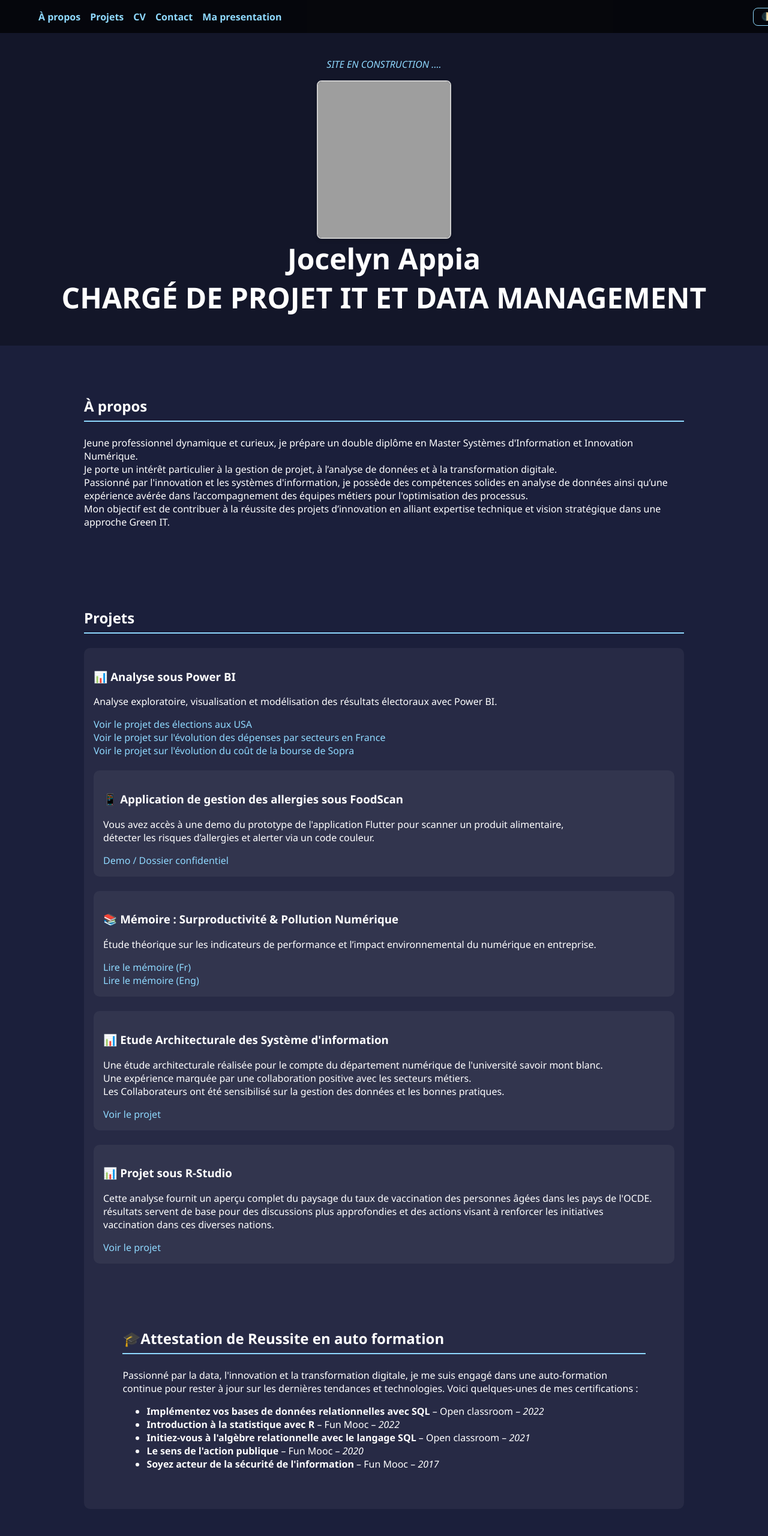
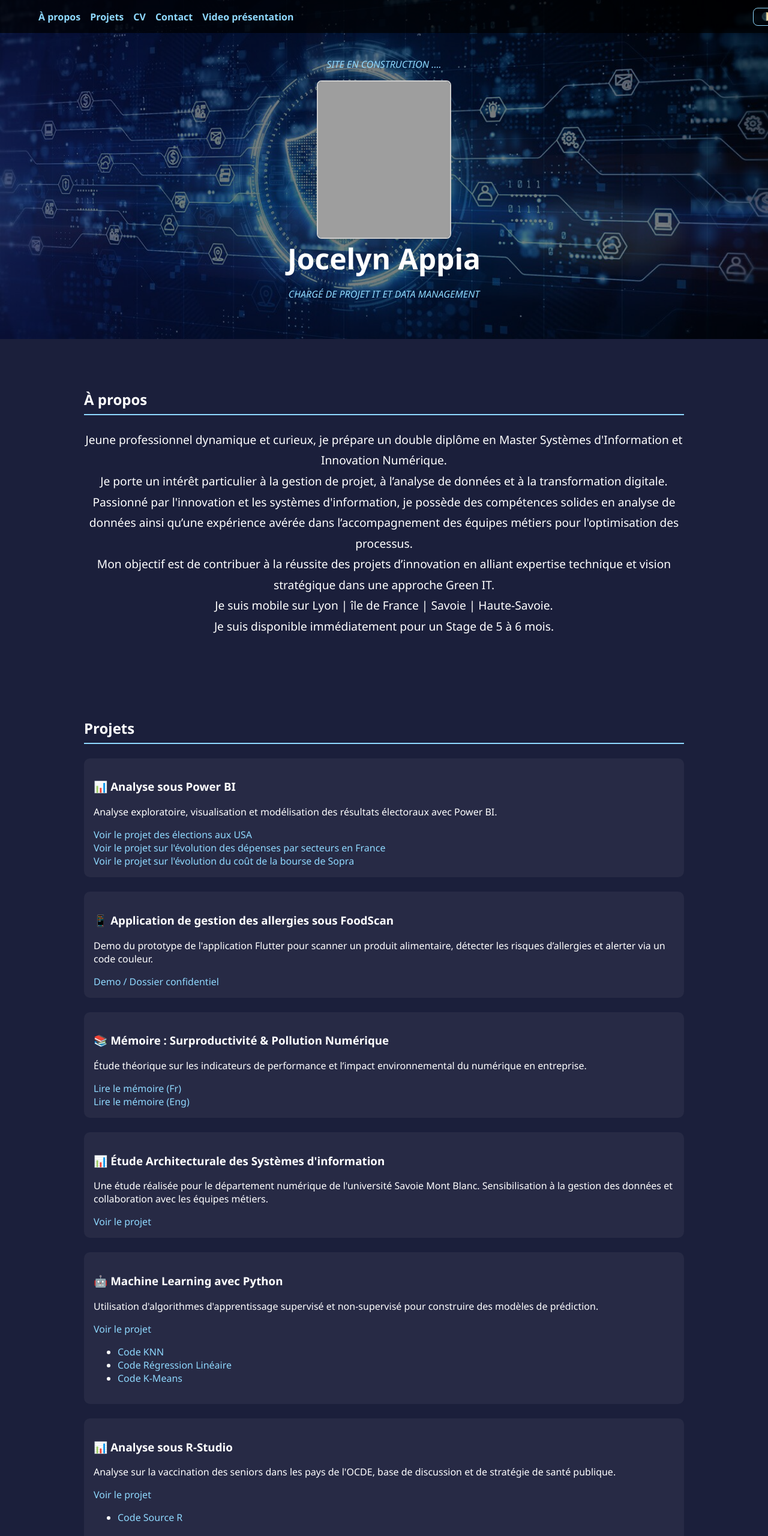
Before and after one commit to Jocelynappia/Portfolio_Jocelyn, a plain HTML site: page index.html in a window 1280 px wide. Shown: the top 2560 px of the page at 60% size. Drawn offline with Linux system fonts and the light colour scheme; grey boxes are pictures that could not be loaded.

Commit message:
Porfolio up

```diff
--- a/index.html
+++ b/index.html
@@ -14,7 +14,7 @@
       <li><a href="#projects">Projets</a></li>
       <li><a href="CV_portfolio.html" target="_blank">CV</a></li>
       <li><a href="#contact">Contact</a></li>
-      <li><a href="#">Ma presentation</a></li>
+      <li><a href="https://www.youtube.com/watch?v=VIDEO_ID" target="_blank">Video présentation</a></li>
     </ul>
     <button class="theme-toggle" onclick="toggleTheme()">🌓 Thème</button>
   </nav>
@@ -25,23 +25,19 @@
       <img src="jocelyn.png" alt="Jocelyn Appia" class="profile-pic" />
     </div>
     <h1>Jocelyn Appia</h1>
-    <h1>CHARGÉ DE PROJET IT ET DATA MANAGEMENT</h1>
+    <p>CHARGÉ DE PROJET IT ET DATA MANAGEMENT</p>
   </header>
 
   <section id="about">
     <h2>À propos</h2>
-    <p>Jeune professionnel dynamique et curieux, je prépare un
-        double diplôme en Master Systèmes d'Information et
-        Innovation Numérique. <br>Je porte un intérêt particulier à la
-        gestion de projet, à l’analyse de données et à la
-        transformation digitale. <br>Passionné par l'innovation et les
-        systèmes d'information, je possède des compétences
-        solides en analyse de données ainsi qu’une expérience
-        avérée dans l’accompagnement des équipes métiers pour
-        l'optimisation des processus.<br> Mon objectif est de
-        contribuer à la réussite des projets d’innovation en alliant
-        expertise technique et vision stratégique dans une
-        approche Green IT. </p>
+    <p>
+      Jeune professionnel dynamique et curieux, je prépare un double diplôme en Master Systèmes d'Information et Innovation Numérique.
+      <br>Je porte un intérêt particulier à la gestion de projet, à l’analyse de données et à la transformation digitale.
+      <br>Passionné par l'innovation et les systèmes d'information, je possède des compétences solides en analyse de données ainsi qu’une expérience avérée dans l’accompagnement des équipes métiers pour l'optimisation des processus.
+      <br>Mon objectif est de contribuer à la réussite des projets d’innovation en alliant expertise technique et vision stratégique dans une approche Green IT.
+      <br> Je suis mobile sur Lyon | île de France | Savoie | Haute-Savoie.
+      <br> Je suis disponible immédiatement pour un Stage de 5 à 6 mois.
+    </p>
   </section>
 
   <section id="projects">
@@ -52,18 +48,18 @@
       <p>Analyse exploratoire, visualisation et modélisation des résultats électoraux avec Power BI.</p>
       <div>
         <a href="https://github.com/Jocelynappia/Portfolio_Jocelyn/blob/main/TP006_election_USA_Jocelyn_Masoud.pbix" target="_blank">Voir le projet des élections aux USA</a>
-
+      </div>
       <div>
         <a href="https://github.com/Jocelynappia/Portfolio_Jocelyn/blob/main/TP02Jocelyn_Masoud.pbix" target="_blank">Voir le projet sur l'évolution des dépenses par secteurs en France</a>
       </div>
       <div>
         <a href="https://github.com/Jocelynappia/Portfolio_Jocelyn/blob/main/TP07_SopraSteria_Jocelyn_Masoud.pbix" target="_blank">Voir le projet sur l'évolution du coût de la bourse de Sopra</a>
-      </div> <br>
+      </div>
     </div>
 
     <div class="project">
       <h3>📱 Application de gestion des allergies sous FoodScan</h3>
-      <p>Vous avez accès à une demo du prototype de l'application Flutter pour scanner un produit alimentaire,<br> détecter les risques d’allergies et alerter via un code couleur.</p>
+      <p>Demo du prototype de l'application Flutter pour scanner un produit alimentaire, détecter les risques d’allergies et alerter via un code couleur.</p>
       <a href="#">Demo / Dossier confidentiel</a>
     </div>
 
@@ -71,62 +67,65 @@
       <h3>📚 Mémoire : Surproductivité & Pollution Numérique</h3>
       <p>Étude théorique sur les indicateurs de performance et l’impact environnemental du numérique en entreprise.</p>
       <div>
-      <a href="https://github.com/Jocelynappia/Portfolio_Jocelyn/blob/main/JOCELYN_APPIA%20M2%20S2IN%20_%20INDICATEUR%20DE%20PERF%20V401042025.pdf" target="_blank">Lire le mémoire (Fr) </a>
-    </div>
-    <div>
-      <a href="https://github.com/Jocelynappia/Portfolio_Jocelyn/blob/main/MEMOIE%20_%20PERFORMANCE%20INDICATORS%20THAT%20ALLOW%20TO%20TRACK%20OVERPRODUCTIVITY%20AND%20DIGITAL%20POLLUTION.pdf" target="_blank">Lire le mémoire (Eng) </a>
-    </div>
+        <a href="https://github.com/Jocelynappia/Portfolio_Jocelyn/blob/main/JOCELYN_APPIA%20M2%20S2IN%20_%20INDICATEUR%20DE%20PERF%20V401042025.pdf" target="_blank">Lire le mémoire (Fr)</a>
+      </div>
+      <div>
+        <a href="https://github.com/Jocelynappia/Portfolio_Jocelyn/blob/main/MEMOIE%20_%20PERFORMANCE%20INDICATORS%20THAT%20ALLOW%20TO%20TRACK%20OVERPRODUCTIVITY%20AND%20DIGITAL%20POLLUTION.pdf" target="_blank">Lire le mémoire (Eng)</a>
+      </div>
     </div>
 
     <div class="project">
-      <h3>📊 Etude Architecturale des Système d'information</h3>
-      <p>Une étude architecturale réalisée pour le compte du département numérique de l'université savoir mont blanc.
-        <br> Une expérience marquée par une collaboration positive avec les secteurs métiers.
-        <br> Les Collaborateurs ont été sensibilisé sur la gestion des données et les bonnes pratiques.</p>
+      <h3>📊 Étude Architecturale des Systèmes d'information</h3>
+      <p>Une étude réalisée pour le département numérique de l'université Savoie Mont Blanc. Sensibilisation à la gestion des données et collaboration avec les équipes métiers.</p>
       <a href="https://github.com/Jocelynappia/Portfolio_Jocelyn/blob/main/20230601_EtudeBonnePratiquesetSolutionEntrepotDeDonneesFINAL.pdf" target="_blank">Voir le projet</a>
     </div>
 
     <div class="project">
-      <h3>📊 Projet sous R-Studio</h3>
-      <p>Cette analyse fournit un aperçu complet du paysage du taux de vaccination des personnes âgées dans les pays de l'OCDE.
-        <br> résultats servent de base pour des discussions plus approfondies et des actions visant à renforcer les initiatives <br> vaccination dans ces diverses nations.</p>
-      <a href="https://github.com/Jocelynappia/Portfolio_Jocelyn/blob/main/PROJET%20R-STUDIO.pdf" target="_blank">Voir le projet</a>
+      <h3>🤖 Machine Learning avec Python</h3>
+      <p>Utilisation d'algorithmes d'apprentissage supervisé et non-supervisé pour construire des modèles de prédiction.</p>
+      <a href="https://github.com/Jocelynappia/Portfolio_Jocelyn/blob/main/MACHINE%20LEARNING%20.pdf" target="_blank">Voir le projet</a>
+      <ul>
+        <li><a href="https://github.com/Jocelynappia/Portfolio_Jocelyn/blob/main/PROJET%20D'ETUDE%20MASTER%20%20KNN%20(APPRENTISSAGE%20SUPERVIS%C3%89%20).ipynb" target="_blank">Code KNN</a></li>
+        <li><a href="https://github.com/Jocelynappia/Portfolio_Jocelyn/blob/main/PROJET%20D'ETUDE%20MASTER%201%20REGRESSION%20-%20LINEAIRE%20(APPRENTISSAGE%20SUPERVIS%C3%89%20).ipynb" target="_blank">Code Régression Linéaire</a></li>
+        <li><a href="https://github.com/Jocelynappia/Portfolio_Jocelyn/blob/main/PROJET%20D'ETUDE%20MASTER%20ALGORITHME%201%20K-MEANS%20(APPRENTISSAGE%20NON%20SUPERVIS%C3%89%20).ipynb" target="_blank">Code K-Means</a></li>
+      </ul>
     </div>
 
-  <section id="Certification">
-    <h2>🎓Attestation de Reussite en auto formation</h2>
-    <p>Passionné par la data, l'innovation et la transformation digitale, je me suis engagé dans une auto-formation continue pour rester à jour sur les dernières tendances et technologies. Voici quelques-unes de mes certifications :</p>
-    <ul>
-      <li>
-        <strong>Implémentez vos bases de données relationnelles avec SQL</strong> – Open classroom – <em>2022</em>
-      </li>
-      <li>
-        <strong>Introduction à la statistique avec R</strong> – Fun Mooc – <em>2022</em>
-      </li>
-      <li>
-        <strong>Initiez-vous à l'algèbre relationnelle avec le langage SQL</strong> – Open classroom – <em>2021</em>
-      </li>
-      <li>
-        <strong>Le sens de l'action publique</strong> – Fun Mooc – <em>2020</em>
-      </li>
-      <li>
-        <strong>Soyez acteur de la sécurité de l'information</strong> – Fun Mooc – <em>2017</em>
-      </li>
-    </ul>
+    <div class="project">
+      <h3>📊 Analyse sous R-Studio</h3>
+      <p>Analyse sur la vaccination des seniors dans les pays de l'OCDE, base de discussion et de stratégie de santé publique.</p>
+      <a href="https://github.com/Jocelynappia/Portfolio_Jocelyn/blob/main/PROJET%20R-STUDIO.pdf" target="_blank">Voir le projet</a>
+      <ul>
+        <li><a href="https://github.com/Jocelynappia/Portfolio_Jocelyn/blob/main/TD-PROJET_S2IN_APPIA_HABES_EL%20BADAOUI.R" target="_blank">Code Source R</a></li>
+      </ul>
+    </div>
   </section>
 
+  <section id="certifications">
+    <h2>🎓 Certifications</h2>
+    <p>Voici quelques-unes de mes attestations obtenues lors de formations autodidactes :</p>
+    <ul>
+      <li><strong>Implémentez vos bases de données relationnelles avec SQL</strong> – OpenClassrooms – <em>2022</em></li>
+      <li><strong>Introduction à la statistique avec R</strong> – Fun Mooc – <em>2022</em></li>
+      <li><strong>Initiez-vous à l'algèbre relationnelle avec SQL</strong> – OpenClassrooms – <em>2021</em></li>
+      <li><strong>Le sens de l'action publique</strong> – Fun Mooc – <em>2020</em></li>
+      <li><strong>Soyez acteur de la sécurité de l'information</strong> – Fun Mooc – <em>2017</em></li>
+    </ul>
   </section>
 
   <section id="cv">
     <h2>CV</h2>
-    <p><a href="https://drive.google.com/drive/u/1/folders/1FMhKWntagknSRsgEHWnflSmY65H7wqoE" target="_blank">Téléchargé en un seul clique </a></p> <!-- Ajoute un lien de téléchargement correct -->
+    <p><a href="https://drive.google.com/drive/u/1/folders/1FMhKWntagknSRsgEHWnflSmY65H7wqoE" target="_blank">Télécharger en un clic</a></p>
   </section>
 
   <section id="contact">
     <h2>Contact</h2>
     <p>📧 appiaassadoujocelyn@gmail.com</p>
-    <p><a href="https://www.linkedin.com/in/jocelyn-appia-93a45897/" target="_blank">LinkedIn</a> | <a href="#">GitHub</a></p>
-    <p>phone : 07-67-52-34-31</p>
+    <p>
+      <a href="https://www.linkedin.com/in/jocelyn-appia-93a45897/" target="_blank">LinkedIn</a> |
+      <a href="https://github.com/Jocelynappia" target="_blank">GitHub</a>
+    </p>
+    <p>📞 07-67-52-34-31</p>
   </section>
 
   <footer>
--- a/portfolio.css
+++ b/portfolio.css
@@ -54,16 +54,46 @@ nav a {
   cursor: pointer;
 }
 
+/* Header avec image de fond */
 header {
   padding: 5rem 1rem 3rem;
   text-align: center;
-  background: rgba(0, 0, 0, 0.3);
+  background: url('Imge\ data2.jpg') center/cover no-repeat;
+  position: relative;
   animation: fadeInDown 1s ease-in-out;
+  color: var(--text-color);
+}
+
+#about p {
+  font-size: 1.2rem;
+  line-height: 1.8;
+  text-align: center;
+}
+
+/* Overlay sombre */
+header::before {
+  content: "";
+  position: absolute;
+  inset: 0;
+  background: rgba(0, 0, 0, 0.5);
+  z-index: 0;
+}
+
+header * {
+  position: relative;
+  z-index: 1;
 }
 
 header h1 {
   font-size: 3rem;
   margin: 0;
+  transition: transform 0.3s ease, color 0.3s ease;
+}
+
+/* Animation sur le titre au survol */
+header h1:hover {
+  transform: scale(1.05);
+  color: var(--accent-color);
 }
 
 header p {
@@ -82,6 +112,13 @@ h2 {
   border-bottom: 2px solid var(--accent-color);
   padding-bottom: 0.5rem;
   margin-bottom: 1.5rem;
+  transition: transform 0.3s ease, color 0.3s ease;
+}
+
+/* Animation sur h2 au survol */
+h2:hover {
+  transform: translateX(5px);
+  color: var(--accent-color);
 }
 
 .project {
@@ -121,6 +158,7 @@ a:hover {
   from { opacity: 0; transform: translateY(-20px); }
   to { opacity: 1; transform: translateY(0); }
 }
+
 #photo {
   width: 220px;
   height: 260px;
```
Also changed, not shown: Imge data2.jpg (added), 1 other file.
